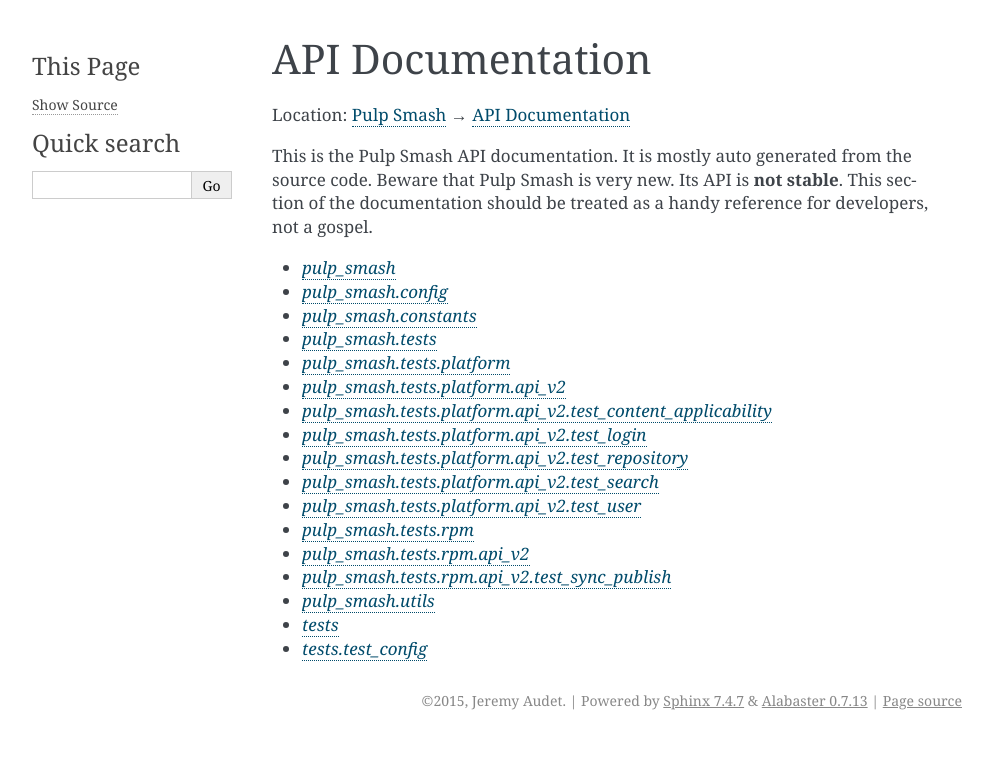
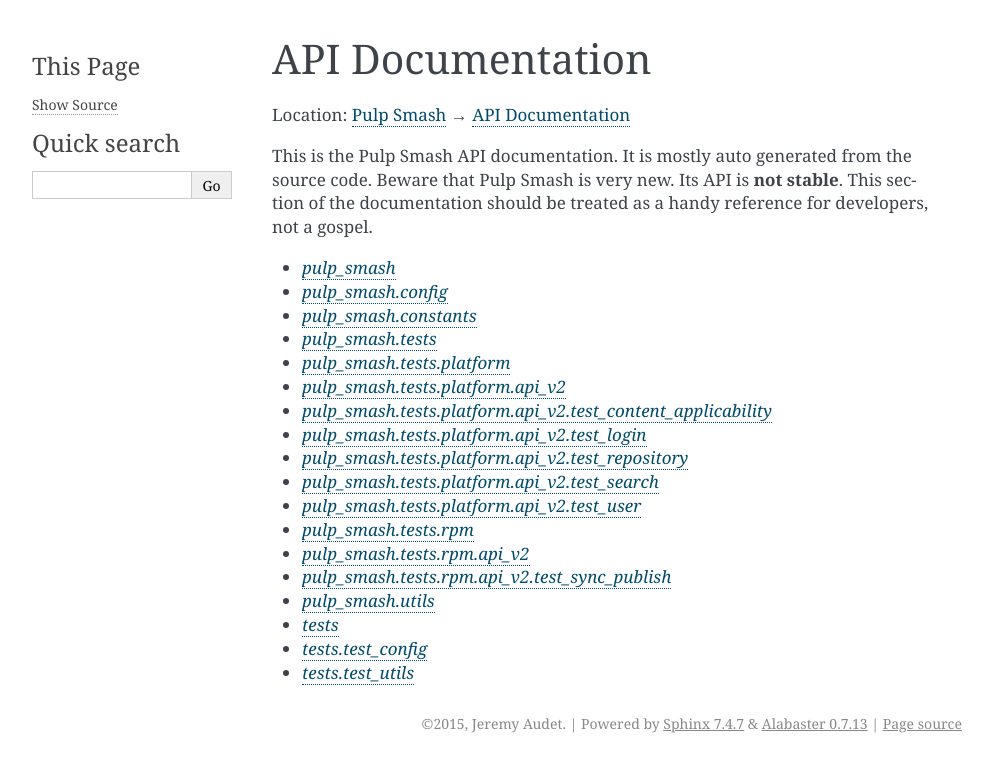
Before and after one commit to pulp/pulp-smash, a Sphinx documentation site: the page built from docs/api.rst, in a window 1280 px wide. Shown: the top 772 px of the page, without its empty margins (148-1141 px from the left). Built offline with Sphinx 7.4.7, drawn with Linux system fonts in a browser that asks for light colours.

Commit message:
Add module `tests.test_utils` to API docs
This module should already have been included in the API documentation. The
omission was a mistake.

```diff
--- a/docs/api.rst
+++ b/docs/api.rst
@@ -27,3 +27,4 @@
     api/pulp_smash.utils
     api/tests
     api/tests.test_config
+    api/tests.test_utils
--- /dev/null
+++ b/docs/api/tests.test_utils.rst
@@ -0,0 +1,6 @@
+`tests.test_utils`
+==================
+
+Location: :doc:`/index` → :doc:`/api` → :doc:`/api/tests.test_utils`
+
+.. automodule:: tests.test_utils
```
